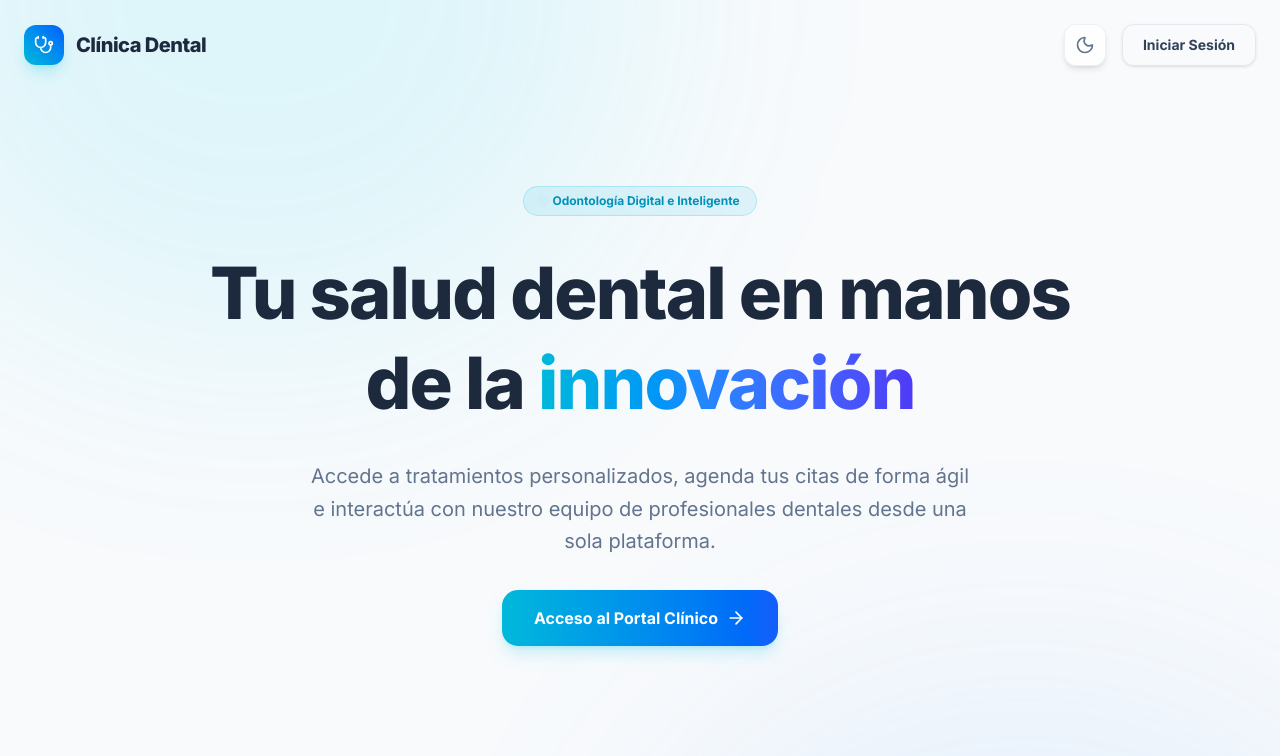
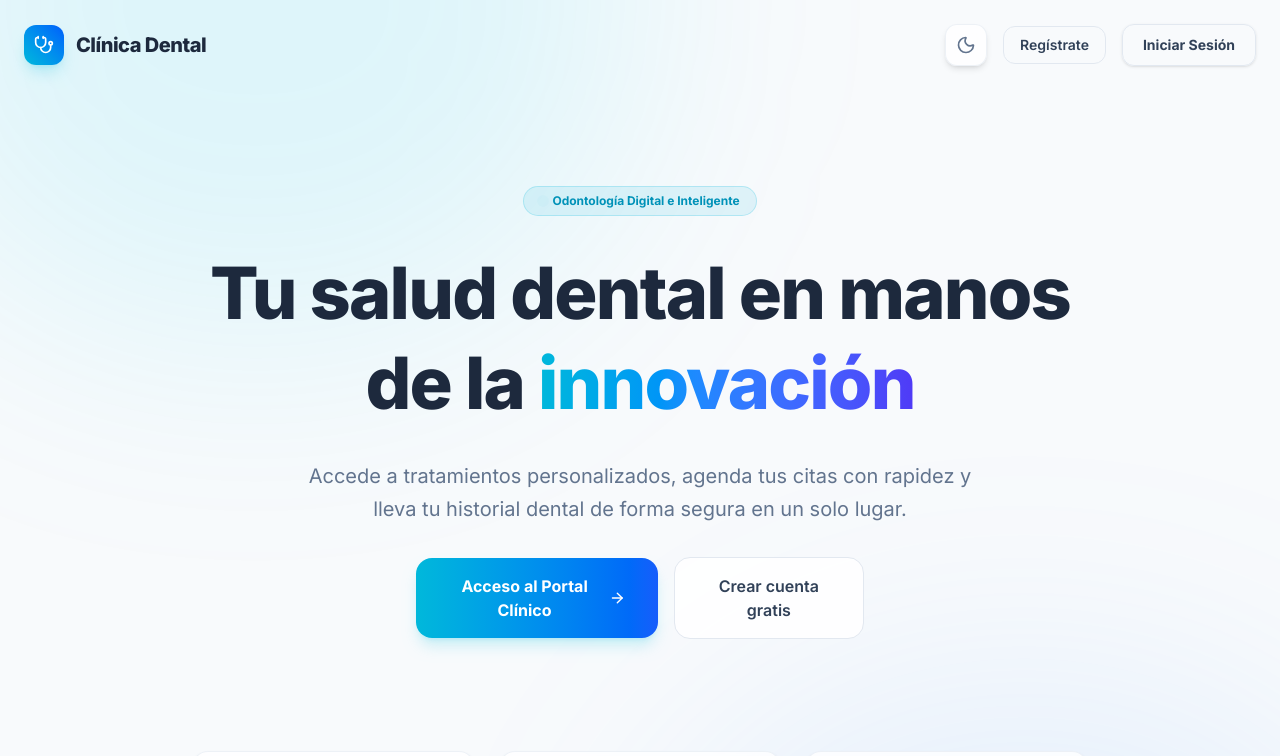
Before and after one commit to ritzudev/dental_clinic_react, a React (Vite) app: page / in a window 1280 px wide. Shown: the top 756 px of the page. Built offline with nearby package versions, Linux system fonts and the light colour scheme; no server answers.

Commit message:
new version landing page

```diff
--- a/src/components/LandingPage.tsx
+++ b/src/components/LandingPage.tsx
@@ -67,6 +67,14 @@ export const LandingPage: React.FC<LandingPageProps> = ({ setView }) => {
     }
   };
 
+  const handleSecondaryClick = () => {
+    if (isLoggedIn) {
+      setView('dashboard');
+    } else {
+      setView('register');
+    }
+  };
+
   return (
     <div className="min-h-screen bg-slate-50 text-slate-800 dark:bg-slate-950 dark:text-slate-100 flex flex-col justify-between transition-colors duration-500 overflow-x-hidden animated-bg relative">
 
@@ -99,6 +107,15 @@ export const LandingPage: React.FC<LandingPageProps> = ({ setView }) => {
             )}
           </button>
 
+          {!isLoggedIn && (
+            <button
+              onClick={() => setView('register')}
+              className="px-4 py-2 rounded-xl text-sm font-semibold border border-slate-200 dark:border-slate-800 hover:bg-slate-100 dark:hover:bg-slate-900/60 text-slate-700 dark:text-slate-300 transition-all"
+            >
+              Regístrate
+            </button>
+          )}
+
           {/* Botón de acceso rápido */}
           <button
             onClick={handlePrimaryClick}
@@ -129,7 +146,7 @@ export const LandingPage: React.FC<LandingPageProps> = ({ setView }) => {
 
         {/* Subtítulo */}
         <p className="text-lg md:text-xl text-slate-500 dark:text-slate-400 max-w-2xl leading-relaxed">
-          Accede a tratamientos personalizados, agenda tus citas de forma ágil e interactúa con nuestro equipo de profesionales dentales desde una sola plataforma.
+          Accede a tratamientos personalizados, agenda tus citas con rapidez y lleva tu historial dental de forma segura en un solo lugar.
         </p>
 
         {/* Botón de Llamado a la Acción (CTA) */}
@@ -141,6 +158,15 @@ export const LandingPage: React.FC<LandingPageProps> = ({ setView }) => {
             {isLoggedIn ? 'Ir al Panel de Control' : 'Acceso al Portal Clínico'}
             <ArrowRight className="w-5 h-5" />
           </button>
+
+          {!isLoggedIn && (
+            <button
+              onClick={handleSecondaryClick}
+              className="w-full sm:w-auto py-4 px-8 rounded-2xl text-base font-semibold border border-slate-200 dark:border-slate-800 bg-white/90 dark:bg-slate-900/80 text-slate-700 dark:text-slate-300 hover:bg-slate-100 dark:hover:bg-slate-900 transition-all"
+            >
+              Crear cuenta gratis
+            </button>
+          )}
         </div>
 
         {/* Tarjetas de Servicios Rápidos */}
```
